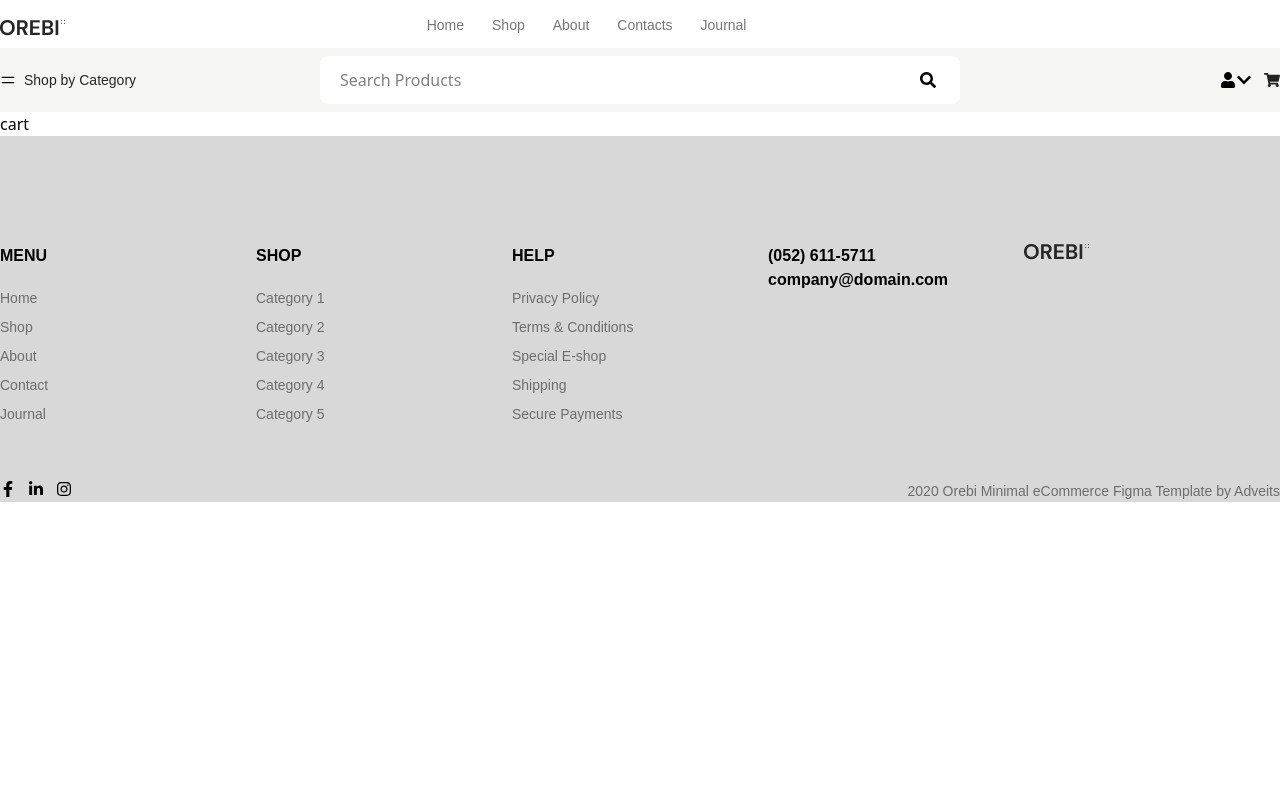
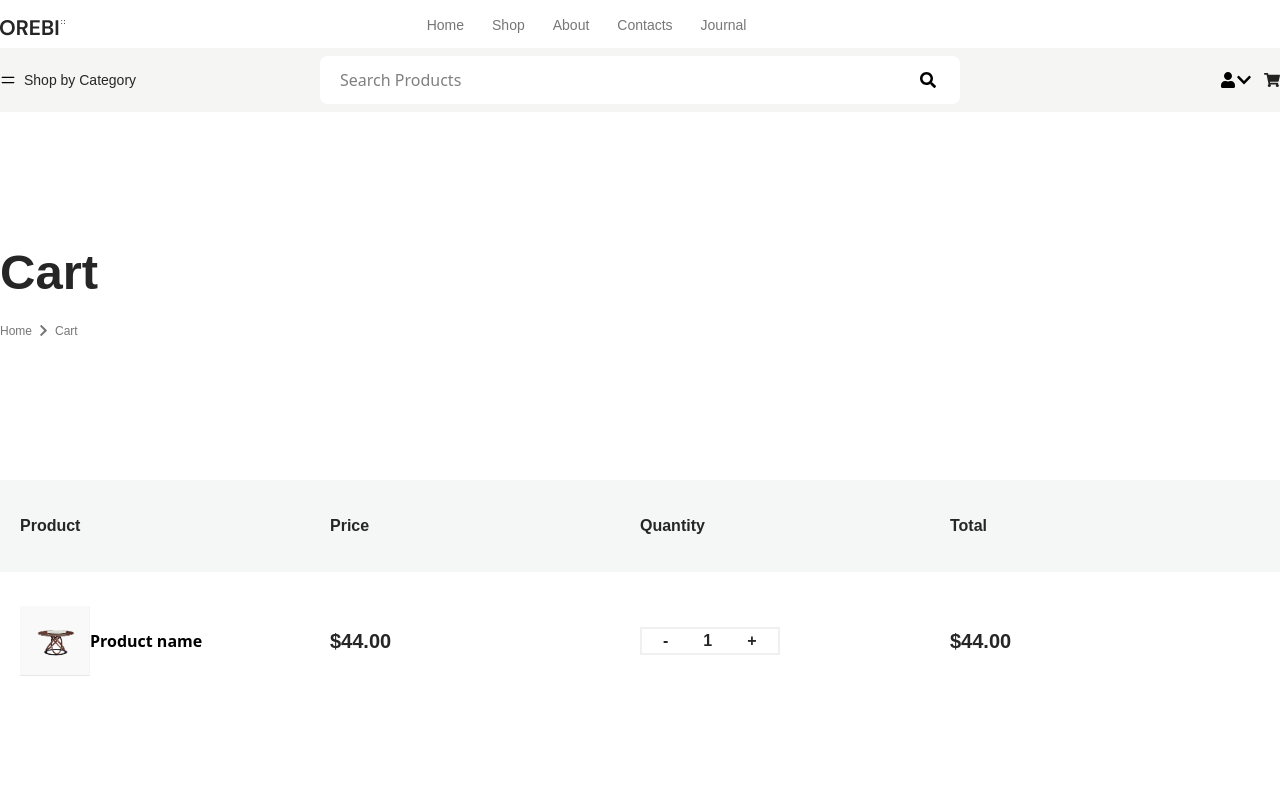
Before and after one commit to mdrakib75/Final-Project, a React (Vite) app: page /cart in a window 1280 px wide. Shown: the top 800 px of the page. Built offline with nearby package versions, Linux system fonts and the light colour scheme; no server answers.

Commit message:
first commit

```diff
--- a/src/App.jsx
+++ b/src/App.jsx
@@ -10,7 +10,7 @@ import Layout from "./Components/Layout";
 import Shop from "./pages/Shop";
 import Error from "./pages/Error";
 import ProductDetails from "./pages/ProductDetails";
-import  {Cart}  from "./pages/Cart";
+import  Cart from "./pages/Cart";
 let rout = createBrowserRouter(
   createRoutesFromChildren(
     <>
--- a/src/Components/ProductRating.jsx
+++ b/src/Components/ProductRating.jsx
@@ -8,11 +8,12 @@ export const ProductRating = ({rating}) => {
     const emptyRating = 5 - fullRating - (halfRating ? 1 : 0)
 
   return (
+    <>
     <div className='flex'>
 
          {
            [...Array(fullRating)].map((item)=> (
-                 <FaStar className='text-[#FFD881]' />
+                 <FaStar key={item} className='text-[#FFD881]' />
             ))
         }
 
@@ -30,5 +31,7 @@ export const ProductRating = ({rating}) => {
 
 
     </div>
+    </>
+
   )
 }
--- a/src/index.css
+++ b/src/index.css
@@ -3,7 +3,7 @@
 
 @theme{
   --font-dms: "DM Sans", sans-serif;
-  --color-primary: "#262626"
+  --color-primary: #262626;
 }
 #banner .slick-dots .slick-active  div{
   border-right: 2px #222 solid !important;
--- a/src/pages/Cart.jsx
+++ b/src/pages/Cart.jsx
@@ -1,12 +1,80 @@
-import React from 'react'
-import Container from '../Components/Container'
+import React from "react";
+import Container from "../Components/Container";
+import { Link } from "react-router-dom";
+import { FaChevronRight } from "react-icons/fa";
+import productImg from "../assets/productImg.png";
+import { useSelector } from "react-redux";
 
-export const Cart = () => {
+const Cart = () => {
+  const data = useSelector((state) => state.cartDetails.cartItems);
+  console.log(data ,"Data");
   return (
     <div>
-        <Container>
-            cart
-        </Container>
+      <Container>
+        <div className="mt-31">
+          <h3 className="text-primary font-dms font-bold text-[49px]">Cart</h3>
+          <div className="pt-3">
+            <ul className="flex">
+              <li className="flex items-center ">
+                <Link
+                  className="font-dms font-normal text-[12px] text-[#767676] hover:text-black"
+                  to="/"
+                >
+                  Home
+                </Link>
+                <div className="text-[13px] px-[5px] text-[#767676]">
+                  <FaChevronRight />
+                </div>
+              </li>
+              <li className="flex items-center">
+                <a
+                  className="font-dms font-normal text-[12px] text-[#767676]  hover:text-black"
+                  href=""
+                >
+                  Cart
+                </a>
+              </li>
+            </ul>
+          </div>
+        </div>
+        <div className="py-35 ">
+          <div className=" flex justify-between py-[34px] px-[20px] bg-[#F5F7F7]">
+            <div className="w-[25%] font-bold font-dms text-primary">
+              Product
+            </div>
+            <div className="w-[25%] font-bold font-dms text-primary">Price</div>
+            <div className="w-[25%] font-bold font-dms text-primary">
+              Quantity
+            </div>
+            <div className="w-[25%] font-bold font-dms text-primary">Total</div>
+          </div>
+
+  <div className=" flex justify-between items-center py-[34px] px-[20px]">
+              <div className="flex items-center w-[25%] font-bold font-dm">
+                <img className="w-[70px]" src={productImg} alt="" />
+                <p>Product name</p>
+              </div>
+              <div className="w-[25%] font-bold font-dms text-[20px] text-primary">
+                $44.00
+              </div>
+              <div className="w-[25%] font-bold font-dms text-primary">
+                <div className="flex items-center border-2 border-[#F0F0F0] w-fit px-[21px] space-x-[35px]">
+                  <p>-</p>
+                  <p>1</p>
+                  <p>+</p>
+                </div>
+              </div>
+              <div className="w-[25%] font-bold font-dms text-[20px] text-primary">
+                $44.00
+              </div>
+            </div>
+          {/* {data.map((item) => (
+
+          ))} */}
+        </div>
+      </Container>
     </div>
-  )
-}
+  );
+};
+
+export default Cart
--- a/src/pages/ProductDetails.jsx
+++ b/src/pages/ProductDetails.jsx
@@ -41,7 +41,7 @@ const ProductDetails = () => {
          <div className="flex flex-wrap justify-between gap-7">
            {
             singleData?.images?.map((img)=> (
-              <img key={img} className='w-[40%]' src={img} alt="" />
+              <img key={img} className='w-[40%] bg-[#D8D8D8]' src={img} alt="" />
             ))
            }
          </div>
--- a/src/slice/cartSlice.js
+++ b/src/slice/cartSlice.js
@@ -3,14 +3,21 @@ import { createSlice } from '@reduxjs/toolkit'
 export const cartSlice = createSlice({
   name: 'cart',
   initialState: {
-    cartItems:[]
+    cartItems: localStorage.getItem("cartDetails") ? JSON.parse(localStorage.getItem("cartDetails")):[]
   },
   reducers: {
     cartTotal: (state,action) => {
-        console.log(state.cartItems);
-        console.log(action.payload, "action");
-        state.cartItems.push(action.payload)
-
+        // console.log(state.cartItems);
+        // console.log(action.payload, "action");
+        // state.cartItems.push(action.payload)
+        const findIndex = state.cartItems.findIndex((item) => item.id == action.payload.id)
+        if(findIndex >= 0){
+          state.cartItems[findIndex].cartQun += 1
+        }
+        else{
+          state.cartItems.push({...action.payload, cartQun: 1})
+        }
+        localStorage.setItem("cartDetails", JSON.stringify(action.payload))
     //   state.value += 1
     }
   },
```
